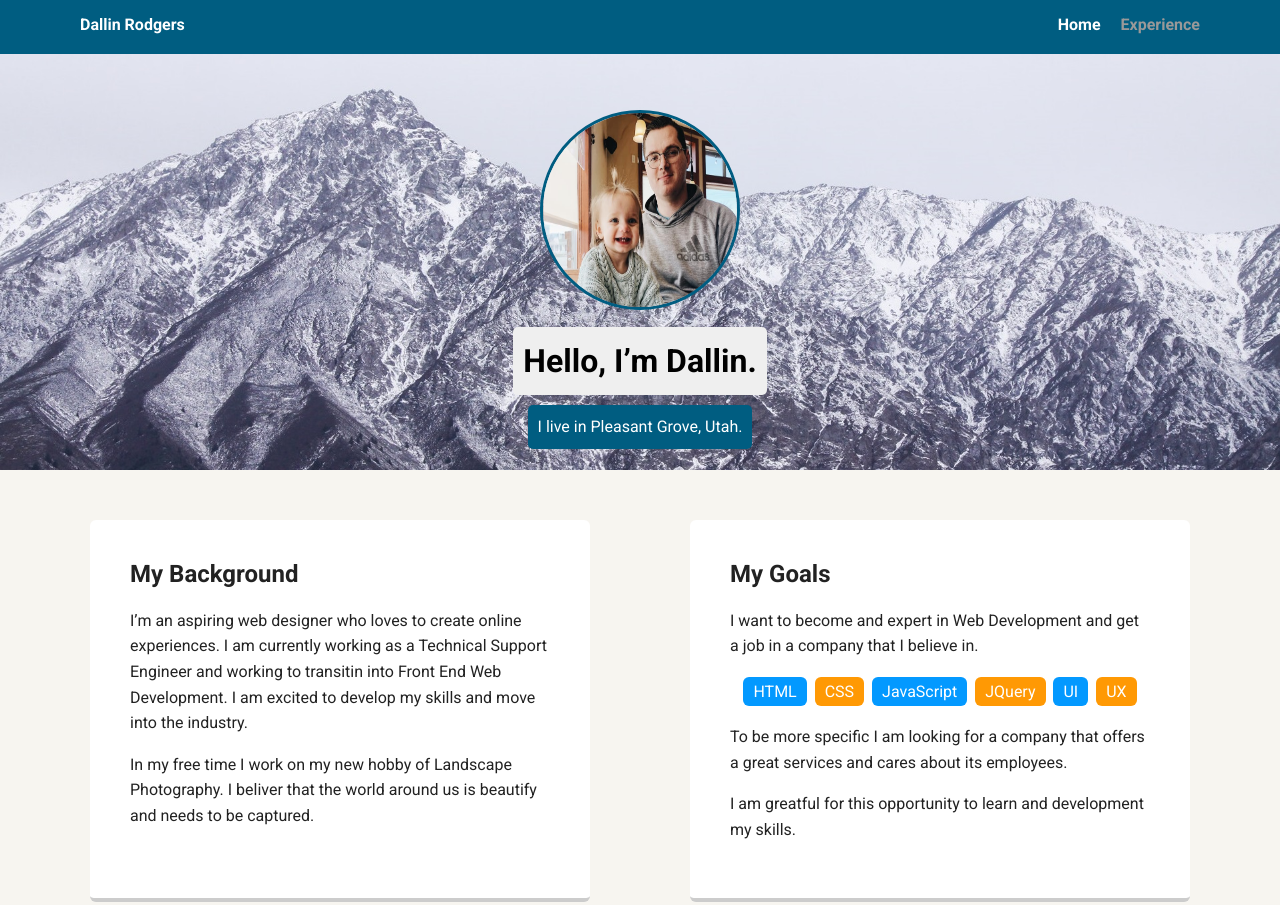
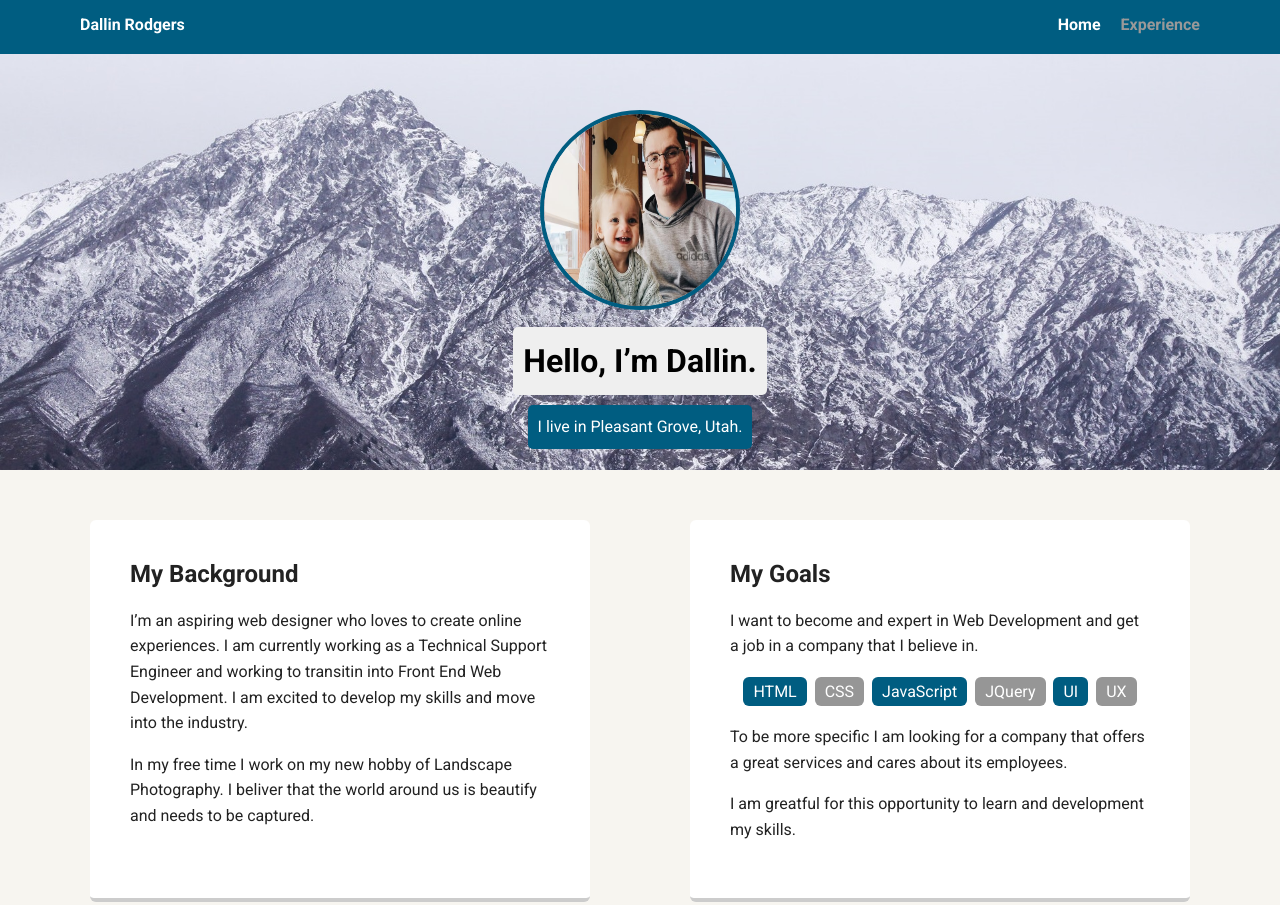
Before and after one commit to DallinRodgers/My_Personal_Profile_Page, a plain HTML site: page index.html in a window 1280 px wide. Shown: the top 905 px of the page. Drawn offline with Linux system fonts and the light colour scheme; a web font is replaced by a local one.

Commit message:
Update styles.css

```diff
--- a/styles.css
+++ b/styles.css
@@ -74,7 +74,7 @@ header .profile-image {
   width: 200px;
   height: 200px;
   border-radius: 50%;
-  border: 3px solid rgb(0, 93, 129);
+  border: 4px solid rgb(0, 93, 129);
   transition: all 0.5s;
 }
 header .profile-image:hover {
@@ -114,14 +114,14 @@ ul.skills {
 .skills li {
   border-radius: 6px;
   display: inline-block;
-  background: #ff9904;
+  background: #969696;
   color: white;
   padding: 5px 10px;
   margin: 2px;
 }
 
 .skills li:nth-child(odd) {
-  background: #0399ff;
+  background: rgb(0, 93, 129);
 }
 
 footer {
```
